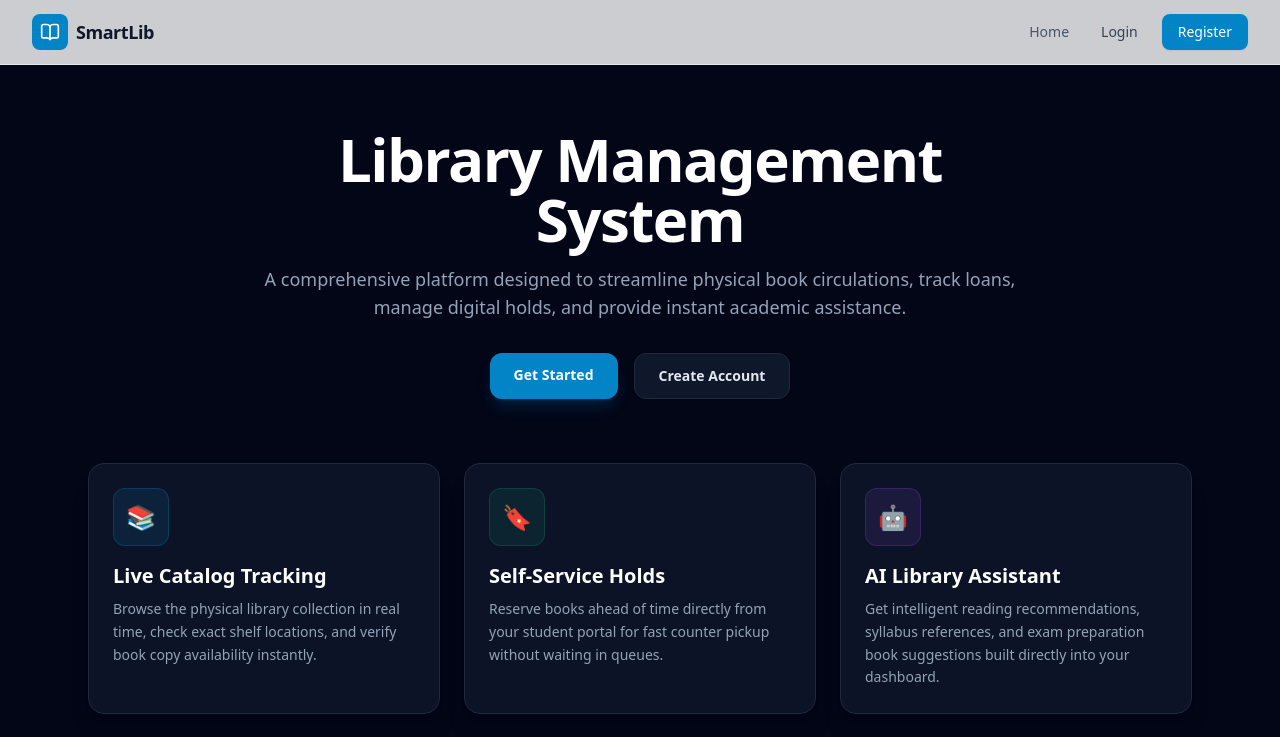
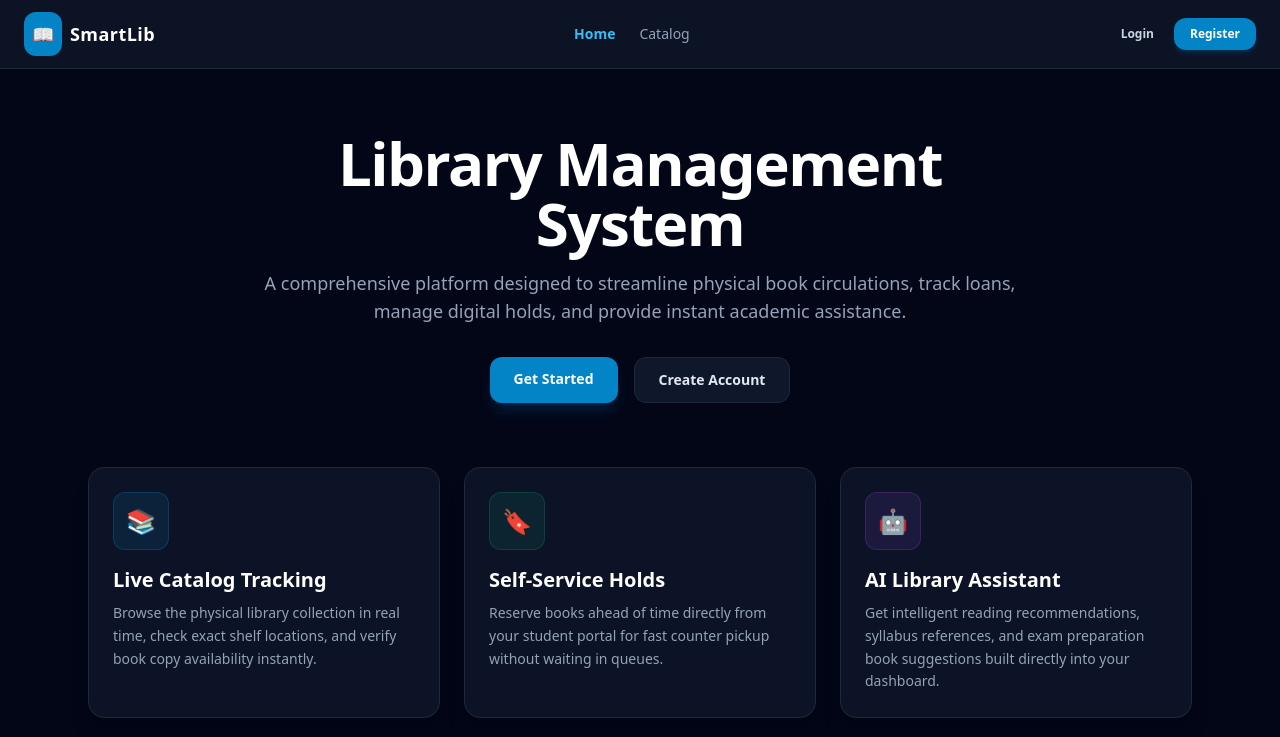
Before and after one commit to rohitjarali076-boop/smart-library-system, a React app in the folder frontend/: page / in a window 1280 px wide. Shown: the top 737 px of the page. Built offline with nearby package versions, Linux system fonts and the light colour scheme; no server answers; the HTML template or start-up script is replaced by a standard one.

Commit message:
Fix startsWith undefined error in Navbar navigation

```diff
--- a/frontend/src/components/Navbar.jsx
+++ b/frontend/src/components/Navbar.jsx
@@ -1,97 +1,108 @@
 import React from 'react';
-import { Link, useNavigate } from 'react-router-dom';
+import { Link, useNavigate, useLocation } from 'react-router-dom';
 import { useAuth } from '../context/AuthContext';
-import { BookOpen, LogOut, User, LayoutDashboard } from 'lucide-react';
 
-export default function Navbar() {
+const Navbar = () => {
   const { user, logout } = useAuth();
   const navigate = useNavigate();
+  const location = useLocation();
 
   const handleLogout = () => {
     logout();
     navigate('/login');
   };
 
-  const getDashboardRoute = () => {
-    if (!user) return '/login';
-    if (user.role === 'ADMIN') return '/admin/dashboard';
-    if (user.role === 'LIBRARIAN') return '/librarian/dashboard';
-    return '/dashboard';
-  };
+  // Safe check for active path using optional chaining
+  const currentPath = location?.pathname || '';
+  const isActive = (path) => currentPath.startsWith(path);
+
+  const userRole = user?.role?.toUpperCase();
 
   return (
-    <nav className="sticky top-0 z-50 bg-white/80 dark:bg-slate-900/80 backdrop-blur-md border-b border-slate-200 dark:border-slate-800 transition-colors">
-      <div className="max-w-7xl mx-auto px-4 sm:px-6 lg:px-8">
-        <div className="flex items-center justify-between h-16">
-
-          {/* Logo */}
-          <Link to="/" className="flex items-center gap-2">
-            <div className="p-2 bg-sky-600 rounded-lg text-white">
-              <BookOpen className="w-5 h-5" />
+    <nav className="bg-slate-900/80 backdrop-blur-md border-b border-slate-800 sticky top-0 z-50 px-6 py-3">
+      <div className="max-w-7xl mx-auto flex justify-between items-center">
+        {/* Brand Logo */}
+        <Link to="/" className="flex items-center space-x-2">
+          <div className="bg-sky-600 p-2 rounded-xl text-white font-bold text-lg">
+            📖
           </div>
-            <span className="font-bold text-lg text-slate-900 dark:text-white tracking-tight">
+          <span className="text-lg font-bold text-white tracking-wide">
             SmartLib
           </span>
         </Link>
 
-          {/* Nav Links */}
-          <div className="flex items-center gap-4">
+        {/* Navigation Links */}
+        <div className="flex items-center space-x-6 text-sm font-medium">
           <Link
             to="/"
-              className="text-sm font-medium text-slate-600 dark:text-slate-300 hover:text-sky-600 dark:hover:text-sky-400 transition-colors"
+            className={`transition ${
+              isActive('/') && currentPath === '/'
+                ? 'text-sky-400 font-semibold'
+                : 'text-slate-400 hover:text-white'
+            }`}
           >
             Home
           </Link>
 
-            {user ? (
-              <div className="flex items-center gap-3">
           <Link
-                  to={getDashboardRoute()}
-                  className="inline-flex items-center gap-1.5 px-3 py-1.5 text-sm font-semibold text-sky-700 bg-sky-50 dark:bg-sky-950/60 dark:text-sky-300 rounded-lg hover:bg-sky-100 dark:hover:bg-sky-900 transition-colors"
+            to="/books"
+            className={`transition ${
+              isActive('/books')
+                ? 'text-sky-400 font-semibold'
+                : 'text-slate-400 hover:text-white'
+            }`}
           >
-                  <LayoutDashboard className="w-4 h-4" />
+            Catalog
+          </Link>
+
+          {user && (
+            <Link
+              to={userRole === 'ADMIN' || userRole === 'LIBRARIAN' ? '/admin' : '/dashboard'}
+              className={`transition ${
+                isActive('/admin') || isActive('/dashboard')
+                  ? 'text-sky-400 font-semibold'
+                  : 'text-slate-400 hover:text-white'
+              }`}
+            >
               Dashboard
             </Link>
-
-                <div className="flex items-center gap-2 pl-2 border-l border-slate-200 dark:border-slate-700">
-                  <div className="text-right hidden sm:block">
-                    <p className="text-xs font-semibold text-slate-800 dark:text-slate-200 leading-none">
-                      {user.name}
-                    </p>
-                    <p className="text-[10px] text-slate-500 dark:text-slate-400 capitalize">
-                      {user.role.toLowerCase()}
-                    </p>
+          )}
         </div>
 
+        {/* User Auth Status */}
+        <div className="flex items-center space-x-3">
+          {user ? (
+            <div className="flex items-center space-x-3">
+              <span className="text-xs text-slate-300 font-medium hidden sm:inline">
+                {user.name || user.email}
+              </span>
               <button
                 onClick={handleLogout}
-                    title="Logout"
-                    className="p-2 text-slate-500 hover:text-red-600 dark:text-slate-400 dark:hover:text-red-400 transition-colors rounded-lg hover:bg-slate-100 dark:hover:bg-slate-800"
+                className="bg-rose-500/10 hover:bg-rose-500/20 text-rose-400 border border-rose-500/30 text-xs px-3 py-2 rounded-xl transition font-semibold"
               >
-                    <LogOut className="w-4 h-4" />
+                Sign Out
               </button>
             </div>
-              </div>
           ) : (
-              <div className="flex items-center gap-2">
+            <div className="flex items-center space-x-2">
               <Link
                 to="/login"
-                  className="px-4 py-2 text-sm font-medium text-slate-700 dark:text-slate-200 hover:text-sky-600 transition-colors"
+                className="text-slate-300 hover:text-white text-xs px-3 py-2 rounded-xl transition font-semibold"
               >
                 Login
               </Link>
               <Link
                 to="/register"
-                  className="px-4 py-2 text-sm font-medium text-white bg-sky-600 rounded-lg hover:bg-sky-700 transition-colors shadow-sm"
+                className="bg-sky-600 hover:bg-sky-500 text-white text-xs px-4 py-2 rounded-xl transition font-bold shadow-md shadow-sky-600/20"
               >
                 Register
               </Link>
             </div>
           )}
         </div>
-
-        </div>
       </div>
     </nav>
   );
-}
+};
+
+export default Navbar;
```
Lines whose indentation alone changed are shown as unchanged.
